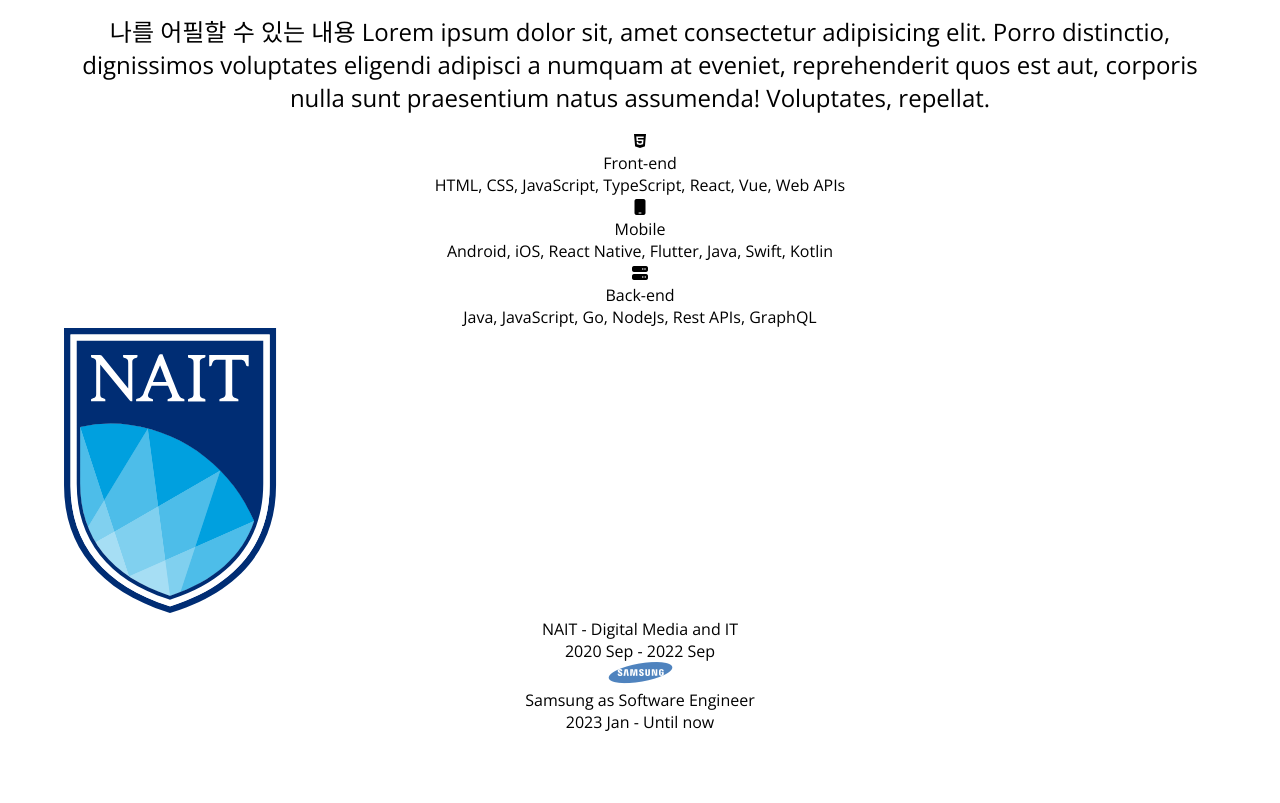
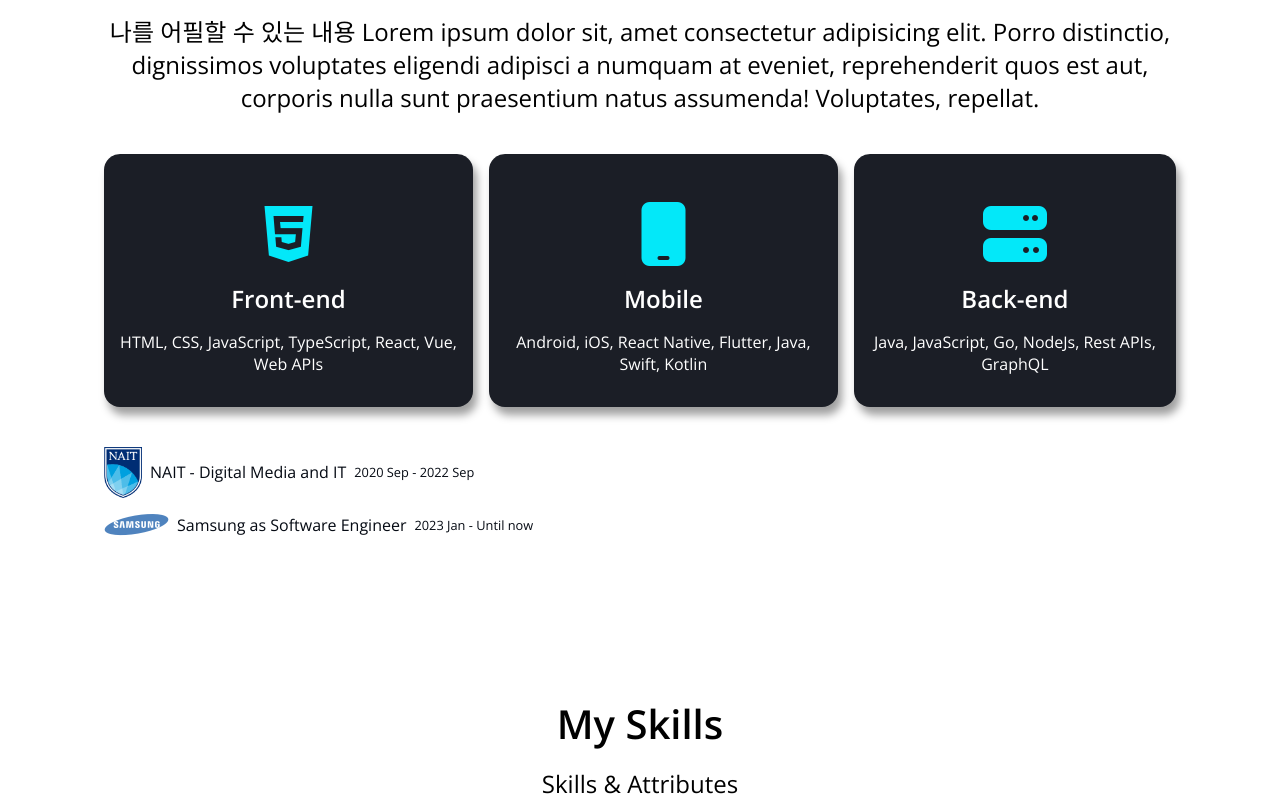
Before and after one commit to SeonhyeY/seonhyey.github.io, a plain HTML site: page index.html in a window 1280 px wide. Shown: the part 861-1664 px from the top of the page. Drawn offline with nearby package versions, Linux system fonts and the light colour scheme.

Commit message:
CSS - About

```diff
--- a/css/style.css
+++ b/css/style.css
@@ -13,6 +13,9 @@
   --color-blue: #03e8f9;
   --color-orange: #fd6413;
   --color-gray: #1b1e26;
+
+  /* Size */
+  --size-max-width: 1200px;
 }
 
 * {
@@ -56,6 +59,11 @@ button:focus {
 .section {
   padding: 4rem;
   text-align: center;
+}
+
+.max-container {
+  max-width: var(--size-max-width);
+  margin: auto;
 }
 
 .title {
@@ -158,3 +166,62 @@ button:focus {
   outline: 2px solid var(--color-accent);
   color: 2px solid var(--color-accent);
 }
+
+/* About */
+.majors {
+  display: flex;
+  justify-content: space-between;
+  gap: 1rem;
+  margin: 2.5rem 0;
+}
+
+.major {
+  background-color: var(--color-primary-variant);
+  padding: 2rem 1rem;
+  color: var(--color-text);
+  border-radius: 1rem;
+  box-shadow: 4px 8px 8px rgba(0, 0, 0, 0.38);
+}
+
+.major__icon {
+  font-size: 4rem;
+  margin: 1rem 0;
+  color: var(--color-accent);
+  transition: all 300ms ease;
+}
+
+.major__title {
+  font-size: 1.5rem;
+  font-weight: bold;
+  margin-bottom: 1rem;
+}
+
+.major:hover .major__icon {
+  transform: rotate(-15deg) scale(1.2);
+}
+
+.jobs {
+  text-align: start;
+}
+
+.job {
+  display: flex;
+  align-items: center;
+  gap: 8px;
+  margin-bottom: 1rem;
+}
+
+.job__name {
+  color: var(--color-primary);
+}
+
+.job__period {
+  color: var(--color-primary);
+  font-size: 0.8rem;
+}
+
+.job__image {
+  width: 38px;
+  height: 50.8px;
+  object-fit: cover;
+}
--- a/index.html
+++ b/index.html
@@ -76,7 +76,7 @@
         </div>
       </section>
       <!-- About -->
-      <section id="about" class="section">
+      <section id="about" class="section max-container">
         <h2 class="title">About me</h2>
         <p class="description">
           나를 어필할 수 있는 내용 Lorem ipsum dolor sit, amet consectetur
@@ -84,33 +84,37 @@
           adipisci a numquam at eveniet, reprehenderit quos est aut, corporis
           nulla sunt praesentium natus assumenda! Voluptates, repellat.
         </p>
-        <ul>
-          <li>
-            <i class="fa-brands fa-html5"></i>
-            <p>Front-end</p>
+        <ul class="majors">
+          <li class="major">
+            <i class="fa-brands fa-html5 major__icon"></i>
+            <p class="major__title">Front-end</p>
             <p>HTML, CSS, JavaScript, TypeScript, React, Vue, Web APIs</p>
           </li>
-          <li>
-            <i class="fa-solid fa-mobile"></i>
-            <p>Mobile</p>
+          <li class="major">
+            <i class="fa-solid fa-mobile major__icon"></i>
+            <p class="major__title">Mobile</p>
             <p>Android, iOS, React Native, Flutter, Java, Swift, Kotlin</p>
           </li>
-          <li>
-            <i class="fa-solid fa-server"></i>
-            <p>Back-end</p>
+          <li class="major">
+            <i class="fa-solid fa-server major__icon"></i>
+            <p class="major__title">Back-end</p>
             <p>Java, JavaScript, Go, NodeJs, Rest APIs, GraphQL</p>
           </li>
         </ul>
-        <ul>
-          <li>
-            <img src="images/jobs/nait-logo.svg" alt="NAIT Logo" />
-            <p>NAIT - Digital Media and IT</p>
-            <p>2020 Sep - 2022 Sep</p>
+        <ul class="jobs">
+          <li class="job">
+            <img
+              class="job__image"
+              src="images/jobs/nait-logo.png"
+              alt="NAIT Logo"
+            />
+            <p class="job__name">NAIT - Digital Media and IT</p>
+            <p class="job__period">2020 Sep - 2022 Sep</p>
           </li>
-          <li>
+          <li class="job">
             <img src="images/jobs/samsung.png" alt="Samsung logo" />
-            <p>Samsung as Software Engineer</p>
-            <p>2023 Jan - Until now</p>
+            <p class="job__name">Samsung as Software Engineer</p>
+            <p class="job__period">2023 Jan - Until now</p>
           </li>
         </ul>
       </section>
```
Also changed, not shown: images/jobs/nait-logo.png (added), images/jobs/nait-logo.svg (deleted).
